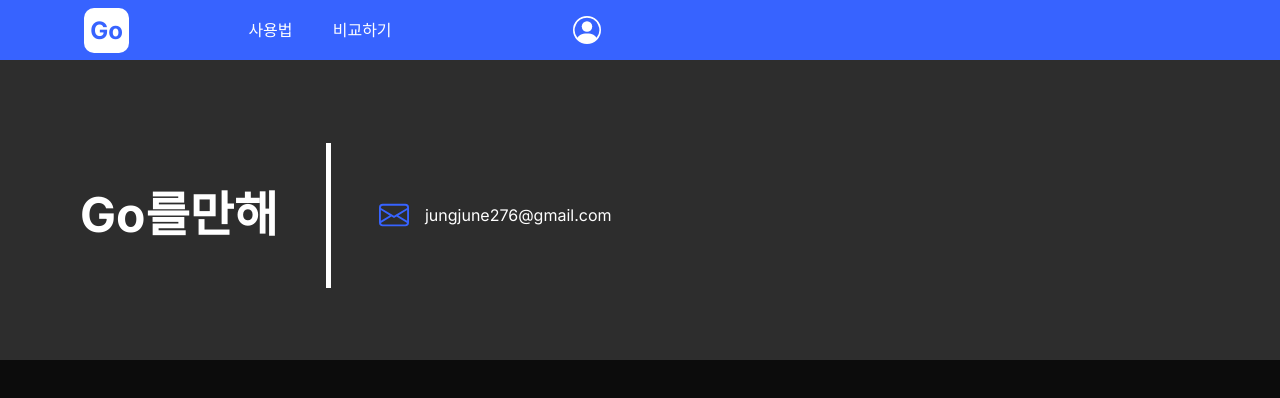
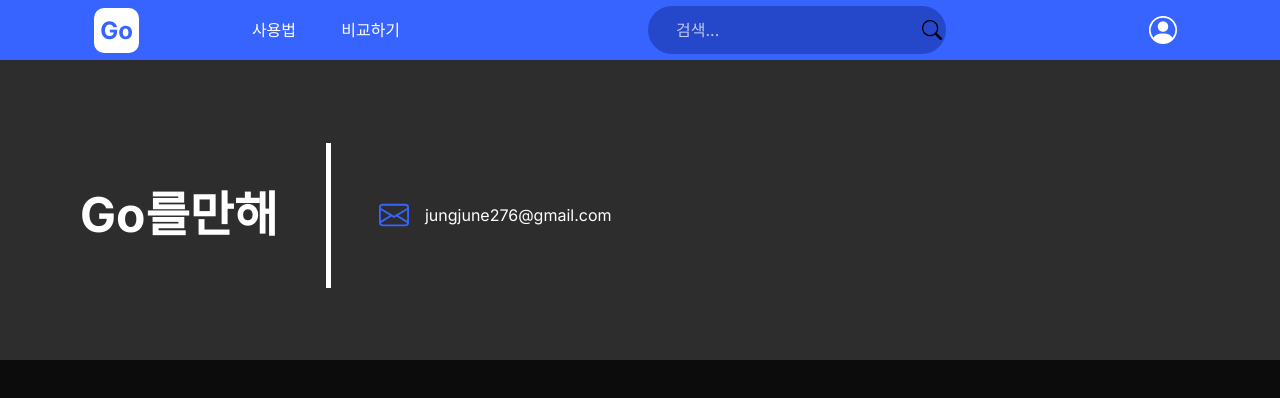
Before and after one commit to go-pick/gopick-fe, a React (Create React App) app: page /signup in a window 1280 px wide. Shown: the top 398 px of the page. Built offline with nearby package versions, Linux system fonts and the light colour scheme.

Commit message:
navbar : change flex to grid

```diff
--- a/src/components/common/SearchBar/SearchBar.styles.js
+++ b/src/components/common/SearchBar/SearchBar.styles.js
@@ -4,9 +4,9 @@ import styled from 'styled-components';
 const SearchContainer = styled.div`
 	display: flex;
 	align-items: center;
-	background-color: #5C6BC0; /* 시안의 네비바 색상 */
-	border-radius: 8px;
-	padding: 8px 16px;
+	background-color: ${({ theme }) => theme.main.darken};
+	border-radius: 30px;
+	padding: 8px 28px;
 	width: 100%;
 	max-width: 400px;
 	height: 48px;
--- a/src/components/common/grid/Grid.jsx
+++ b/src/components/common/grid/Grid.jsx
@@ -1,15 +1,38 @@
+import styled from "styled-components";
 import { StyledGridColumn, StyledGridContainer } from "./Grid.styles";
 
-const GridContainer = ({ children }) => {
-    return (
-        <StyledGridContainer>{children}</StyledGridContainer>
-    );
-};
+// const GridContainer = ({ children }) => {
+//     return (
+//         <StyledGridContainer>{children}</StyledGridContainer>
+//     );
+// };
 
-const GridColumn = ({ children, col }) => {
-    return (
-        <StyledGridColumn col={col} >{children}</StyledGridColumn>
-    );
-};
+// const GridColumn = ({ children, col }) => {
+//     return (
+//         <StyledGridColumn col={col} >{children}</StyledGridColumn>
+//     );
+// };
 
-export { GridColumn, GridContainer };
+const GridContainer = styled.div`
+    display: grid;
+    padding: 0 20px;
+    grid-template-columns: repeat(12, 1fr); /* 12개의 동일한 너비의 컬럼 */
+    gap: 16px; /* 컬럼 사이의 간격 (0으로 설정 가능) */
+    width: 100%;
+    height: 100%;
+`;
+
+const GridItem = styled.div`
+    /* colStart: 아이템이 시작할 컬럼 번호 (1 ~ 12) */
+    grid-column-start: ${props => props.colStart};
+
+    /* colSpan: 아이템이 차지할 컬럼 개수 (기본값 1) */
+    grid-column-end: span ${props => props.colSpan || 1};
+
+    display: flex;
+    justify-content: center; /* 가로 중앙 정렬 */
+    align-items: center;
+    height: 100%;
+`;
+
+export { GridItem, GridContainer };
--- a/src/components/layout/navbar/LogoButton.jsx
+++ b/src/components/layout/navbar/LogoButton.jsx
@@ -6,6 +6,7 @@ const StyledLogoButton = styled(Link)`
     font-weight: 700;
     font-size: 24px;
     aspect-ratio: 1;
+    display: block;
     width: 45px;
     line-height: 45px;
     color: ${({ theme }) => theme.main.regular};
--- a/src/components/layout/navbar/NavBar.jsx
+++ b/src/components/layout/navbar/NavBar.jsx
@@ -1,8 +1,9 @@
 import React, { useState } from 'react';
 import S from './NavBar.styles';
 import LogoButton from './LogoButton';
-import { GridColumn, GridContainer } from '../../common/grid/Grid';
+import { GridContainer, GridItem } from '../../common/grid/Grid';
 import UserMenu from './UserMenu';
+import SearchBar from '../../common/SearchBar';
 
 const NavBar = () => {
 
@@ -12,10 +13,10 @@ const NavBar = () => {
     return (
         <S.NavContainer>
             <GridContainer>
-                <GridColumn col={2}>
+                <GridItem colStart={1} colSpan={2}>
                     <LogoButton />
-                </GridColumn>
-                <GridColumn col={2}>
+                </GridItem>
+                <GridItem colStart={3} colSpan={2}>
                     <S.MenuWrapper>
                         <S.MenuItem to={"/howtouse"}>
                             사용법
@@ -24,10 +25,13 @@ const NavBar = () => {
                             비교하기
                         </S.MenuItem>
                     </S.MenuWrapper>
-                </GridColumn>
-                <GridColumn col={3}>
-                    <UserMenu isLoggedIn={isLoggedIn} />
-                </GridColumn>
+                </GridItem>
+                <GridItem colStart={7} colSpan={3}>
+                    <SearchBar />
+                </GridItem>
+                <GridItem colStart={11} colSpan={2}>
+                    <UserMenu />
+                </GridItem>
             </GridContainer>
         </S.NavContainer>
     );
--- a/src/components/layout/navbar/NavBar.styles.js
+++ b/src/components/layout/navbar/NavBar.styles.js
@@ -22,16 +22,20 @@ S.MenuWrapper = styled.div`
 
 S.MenuItem = styled(Link)`
     font-size: 1rem;
-    line-height: 60px;
+    /* line-height: 60px; */
     color: #FFFFFF;
     font-weight: 400;
-    display: inline-block;
+    display: flex;
+    align-items: center;
     height: 100%;
     padding: 0 10px;
-
+    box-sizing: border-box;
+    border-width: 3px 0;
+    border-style: solid;
+    border-color: transparent;
     &:hover {
         font-weight: 600;
-        border-bottom: #FFFFFF solid 3px;
+        border-bottom-color: #FFFFFF;
     }
 `;
 
```
